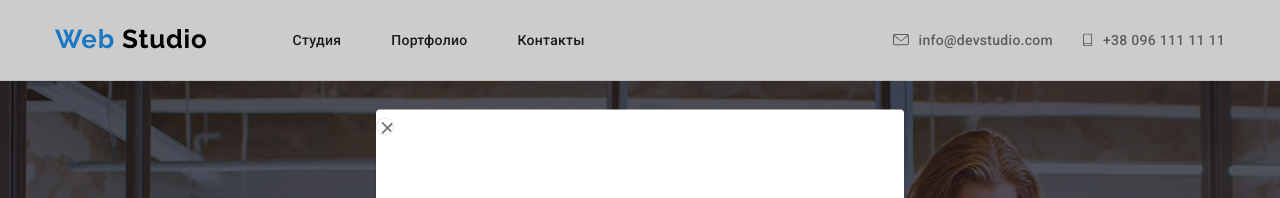
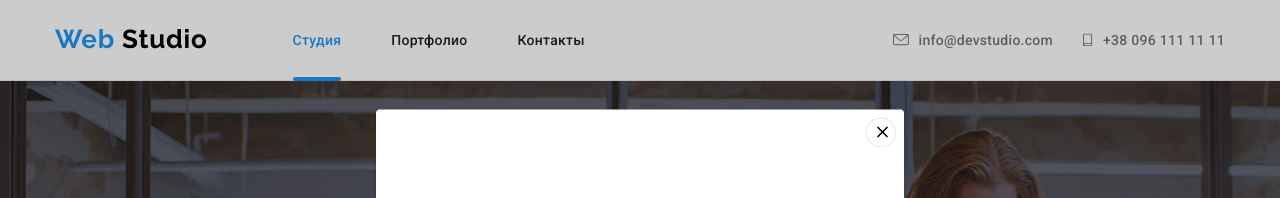
Before and after one commit to KasiaKosh/goit-markup-hw-05, a plain HTML site: page index.html in a window 1280 px wide. Both pictures are taken after a click on the button "Заказать услугу". Shown: the top 198 px of the page. Drawn offline with Linux system fonts and the light colour scheme.

Commit message:
add menu

```diff
--- a/css/styles.css
+++ b/css/styles.css
@@ -80,6 +80,10 @@ body {
   margin-right: 50px;
 }
 
+.item {
+position: relative;
+}
+
 .menu-link {
   display: block;
   padding-top: 32px;
@@ -87,10 +91,26 @@ body {
   font-weight: 500;
   color: var(--title-color);
   text-decoration: none;
+  transition: color 250ms cubic-bezier(0.4, 0, 0.2, 1);
 }
 .menu-link:hover,
 .menu-link:focus {
   color: var(--accent-color);
+}
+
+.line {
+    color: #2196f3;
+}
+
+.line::after {
+	content: "";
+	position: absolute;
+	bottom: -1px;
+	left: 0;
+	width: 100%;
+	height: 4px;
+	border-radius: 2px;
+	background-color: var(--accent-color);
 }
 
 .contact-list{
@@ -109,6 +129,7 @@ body {
   font-weight: 500;
   text-decoration: none;
   color: var(--main-color);
+  transition: color 250ms cubic-bezier(0.4, 0, 0.2, 1);
 }
 
 .contact-link:hover,
@@ -356,7 +377,8 @@ letter-spacing: 0.03em;
 }
 
 .menu-link-icon{
-	fill: currentColor;
+  fill: currentColor;
+  transition: fill 250ms cubic-bezier(0.4, 0, 0.2, 1);
 }
 
 .employee-social:hover .menu-link-icon {
@@ -393,6 +415,7 @@ letter-spacing: 0.03em;
   width: 45px;
   height: 50px;
   fill: currentColor;
+  transition: fill 250ms cubic-bezier(0.4, 0, 0.2, 1);
 }
  .logo-client:hover,
  .logo-client:focus{
@@ -445,6 +468,7 @@ letter-spacing: 0.03em;
     color: var(--white-color);
     background-color: rgba(255, 255, 255, 0.1);
     border-radius: 50%;
+    transition: background-color 250ms cubic-bezier(0.4, 0, 0.2, 1);
   }
 
 .join-link:hover,
@@ -692,6 +716,7 @@ letter-spacing: 0.03em;
   width: 100%;
   height: 100%;
   background-color: rgba(0, 0, 0, 0.2);
+  transition: opacity 250ms cubic-bezier(0.4, 0, 0.2, 1);
 }
 
 .backdrop.is-hidden {
@@ -712,17 +737,27 @@ pointer-events: none;
 }
 
 .modal-close{
+  display: flex;
+  justify-content: center;
+  align-items: center;
   position: absolute;
-  top:0;
-  left:0;
+  top:8px;
+  right:8px;
+  border: 1px solid rgba(0, 0, 0, 0.1);;
+  border-radius: 50%;
+  width: 30px;
+  height: 30px;
+  background: #ffffff;
+  cursor: pointer;
+}
+
+.modal-close:hover {
+    border-color: var(--accent-color);
+    fill: var(--title-color)
 }
 
 .modal-close-icon{
   width: 18px;
   height: 18px;
   fill: currentColor;
-  border: 1px solid rgba(0, 0, 0, 0.1);;
-  border-radius: 50%;
-  margin-right: 8px;
-  margin-top: 8px;
 }
--- a/index.html
+++ b/index.html
@@ -23,7 +23,7 @@
           </a>
           <ul class="list list-nav">
             <li class="item">
-              <a class="menu-link" href="./index.html">Студия</a>
+              <a class="menu-link line" href="./index.html">Студия</a>
             </li>
             <li class="item">
               <a class="menu-link" href="./portfolio.html">Портфолио</a>
@@ -68,11 +68,11 @@
       <div class="backdrop is-hidden" data-modal>
         <div class="modal">
           <!-- <button data-modal-close>close</button> -->
-          <div class="modal-close">
-            <svg data-modal-close class="modal-close-icon">
-            <use href="./images/sprite.svg#icon-close" width="20" height="20"></use>
-          </svg>
-          </div>
+            <button data-modal-close class="modal-close">
+              <svg  class="modal-close-icon">
+                <use href="./images/sprite.svg#icon-close" width="18" height="18"></use>
+              </svg>
+            </button>
         </div>
       </div>
 
```
Also changed, not shown: portfolio.html (+1 -1 lines).
